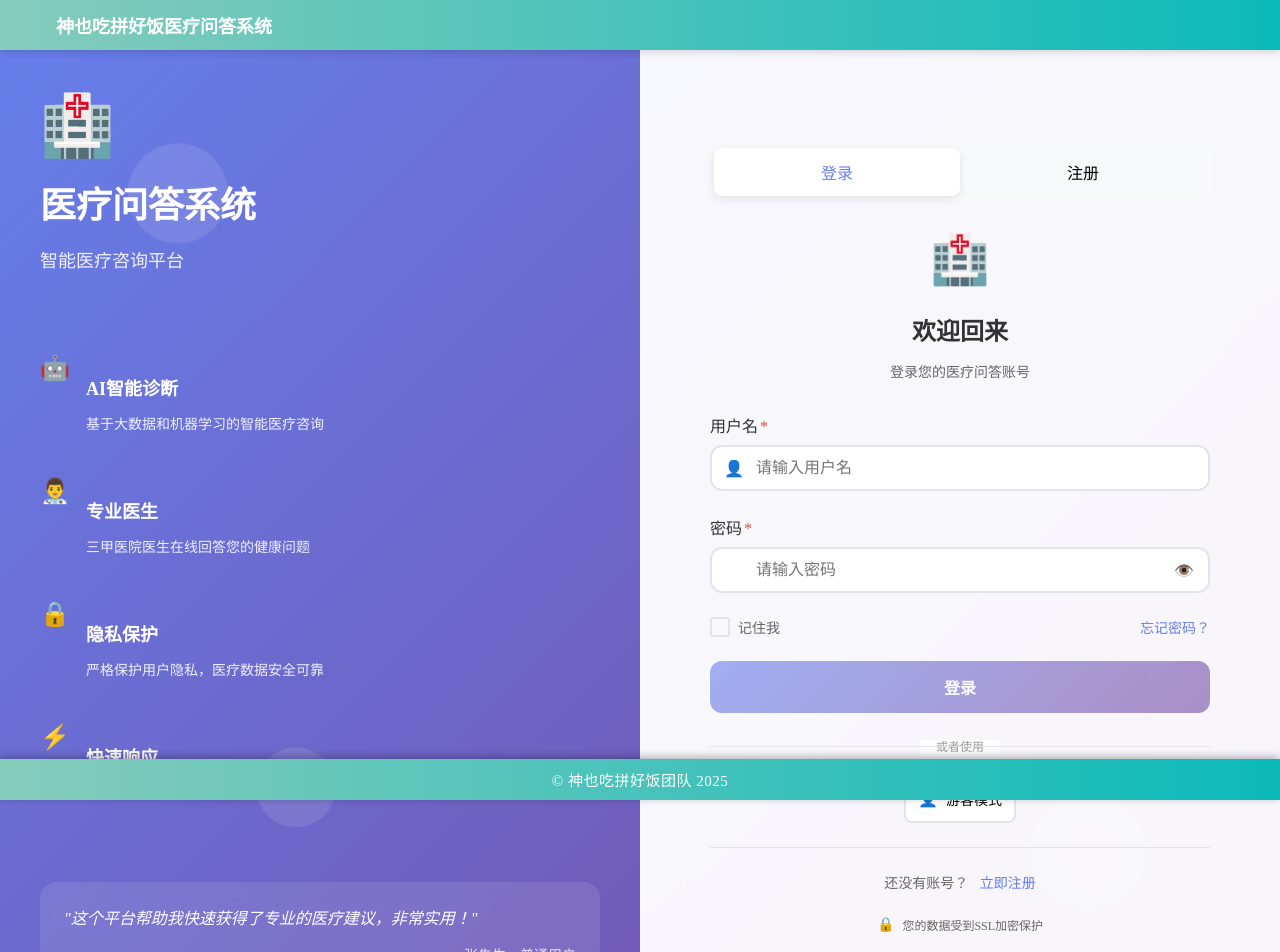
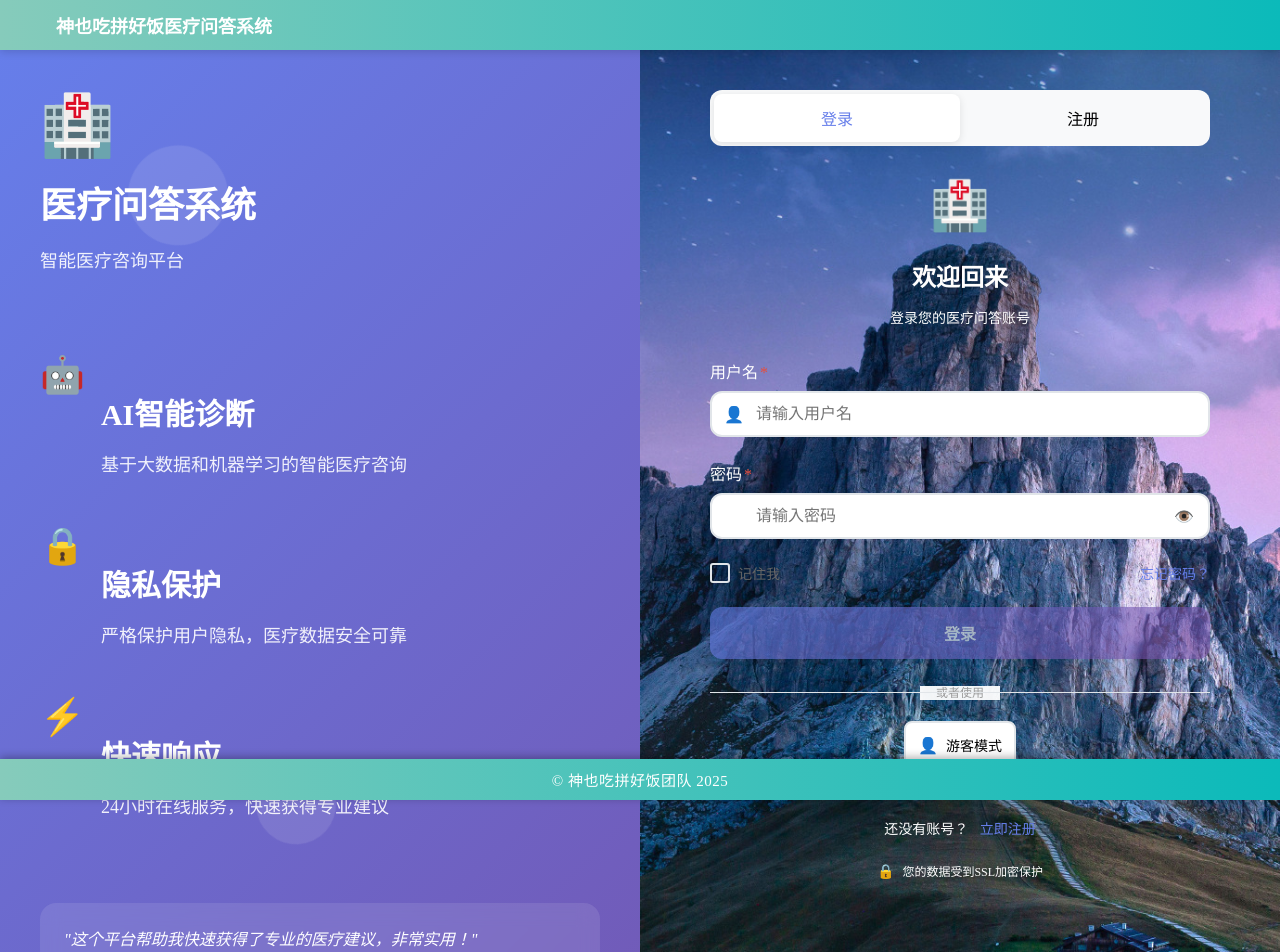
Before and after one commit to persevere67/2025MCS, a Vue app in the folder medical-qna-vite/: page /auth in a window 1280 px wide. Shown: the top 952 px of the page. Built offline with nearby package versions, Linux system fonts and the light colour scheme.

Commit message:
jiemian 1

```diff
--- a/medical-qna-vite/src/components/auth/AuthContainer.vue
+++ b/medical-qna-vite/src/components/auth/AuthContainer.vue
@@ -30,7 +30,7 @@
 
         <div class="testimonial">
           <div class="quote">"这个平台帮助我快速获得了专业的医疗建议，非常实用！"</div>
-          <div class="author">— 张先生，普通用户</div>
+          <div class="author">— 郭先生，普通用户</div>
         </div>
       </div>
 
@@ -136,18 +136,12 @@ export default {
         },
         {
           id: 2,
-          icon: '👨‍⚕️',
-          title: '专业医生',
-          description: '三甲医院医生在线回答您的健康问题'
-        },
-        {
-          id: 3,
           icon: '🔒',
           title: '隐私保护',
           description: '严格保护用户隐私，医疗数据安全可靠'
         },
         {
-          id: 4,
+          id: 3,
           icon: '⚡',
           title: '快速响应',
           description: '24小时在线服务，快速获得专业建议'
@@ -246,14 +240,6 @@ export default {
   animation-delay: 0s;
 }
 
-.decoration-2 {
-  width: 150px;
-  height: 150px;
-  top: 20%;
-  right: 15%;
-  animation-delay: 2s;
-}
-
 .decoration-3 {
   width: 80px;
   height: 80px;
@@ -262,13 +248,6 @@ export default {
   animation-delay: 4s;
 }
 
-.decoration-4 {
-  width: 120px;
-  height: 120px;
-  bottom: 10%;
-  right: 10%;
-  animation-delay: 1s;
-}
 
 @keyframes float {
   0%, 100% {
@@ -329,19 +308,19 @@ export default {
 }
 
 .feature-icon {
-  font-size: 24px;
+  font-size: 36px;
   flex-shrink: 0;
   margin-top: 4px;
 }
 
 .feature-content h4 {
-  font-size: 18px;
+  font-size: 30px;
   font-weight: 600;
   margin-bottom: 8px;
 }
 
 .feature-content p {
-  font-size: 14px;
+  font-size: 18px;
   opacity: 0.9;
   line-height: 1.5;
 }
@@ -367,12 +346,13 @@ export default {
 }
 
 .form-panel {
-  background: rgba(255, 255, 255, 0.95);
-  backdrop-filter: blur(20px);
   display: flex;
   flex-direction: column;
-  justify-content: center;
-  padding: 60px;
+  background-image: url('@/assets/bj6.jpg');
+  background-size: cover;
+  background-position: fixed;
+  backdrop-filter: blur(10px);
+  padding: 40px;
   position: relative;
 }
 
@@ -429,7 +409,7 @@ export default {
   gap: 8px;
   margin-top: 24px;
   font-size: 12px;
-  color: #666;
+  color: #ffffff;
 }
 
 .security-icon {
--- a/medical-qna-vite/src/components/auth/LoginForm.vue
+++ b/medical-qna-vite/src/components/auth/LoginForm.vue
@@ -480,12 +480,12 @@ export default {
 .form-header h3 {
   font-size: 24px;
   font-weight: 600;
-  color: #333;
+  color: #fffefe;
   margin-bottom: 8px;
 }
 
 .form-header p {
-  color: #666;
+  color: #ffffff;
   font-size: 14px;
 }
 
@@ -519,7 +519,7 @@ export default {
   display: block;
   margin-bottom: 8px;
   font-weight: 500;
-  color: #333;
+  color: #ffffff;
 }
 
 .required {
@@ -771,7 +771,7 @@ export default {
   text-align: center;
   padding-top: 24px;
   border-top: 1px solid #e1e5e9;
-  color: #666;
+  color: #ffffff;
   font-size: 14px;
 }
 
```
Also changed, not shown: medical-qna-vite/src/assets/bj6.jpg (added).
